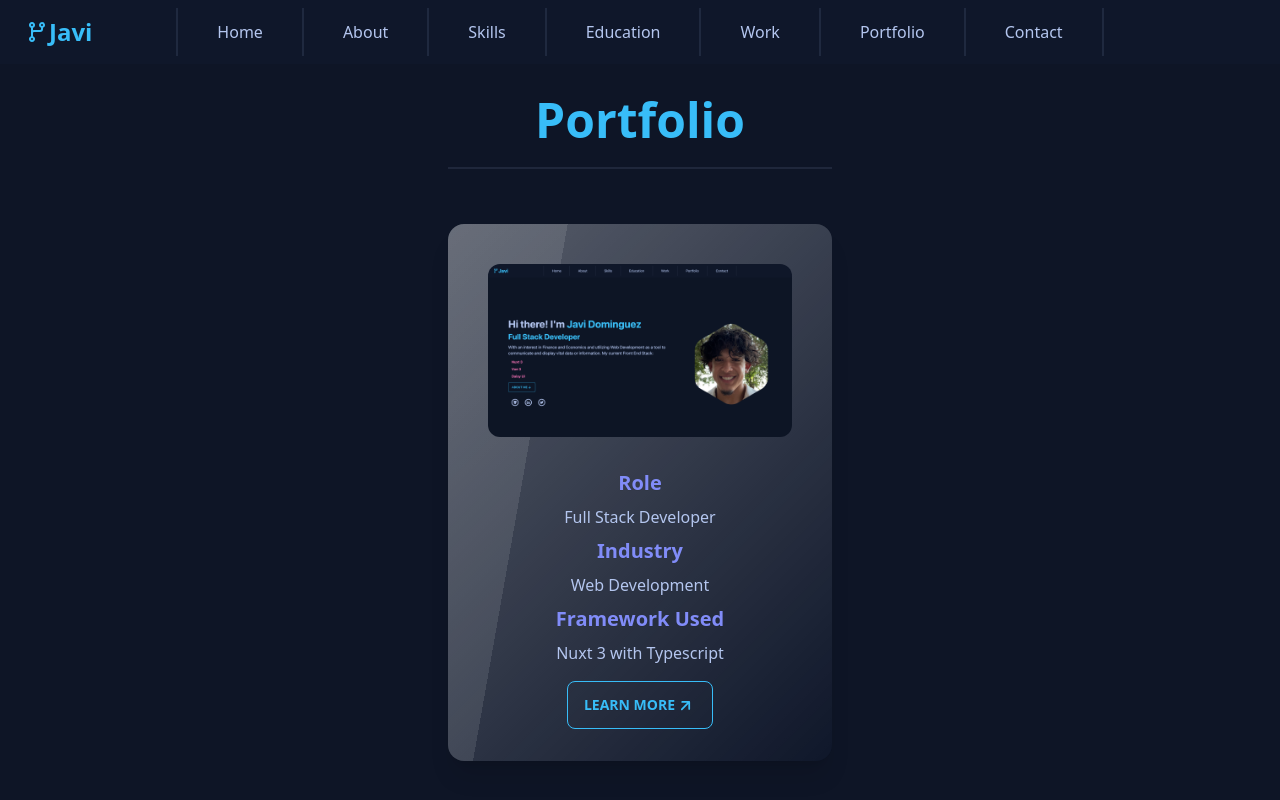
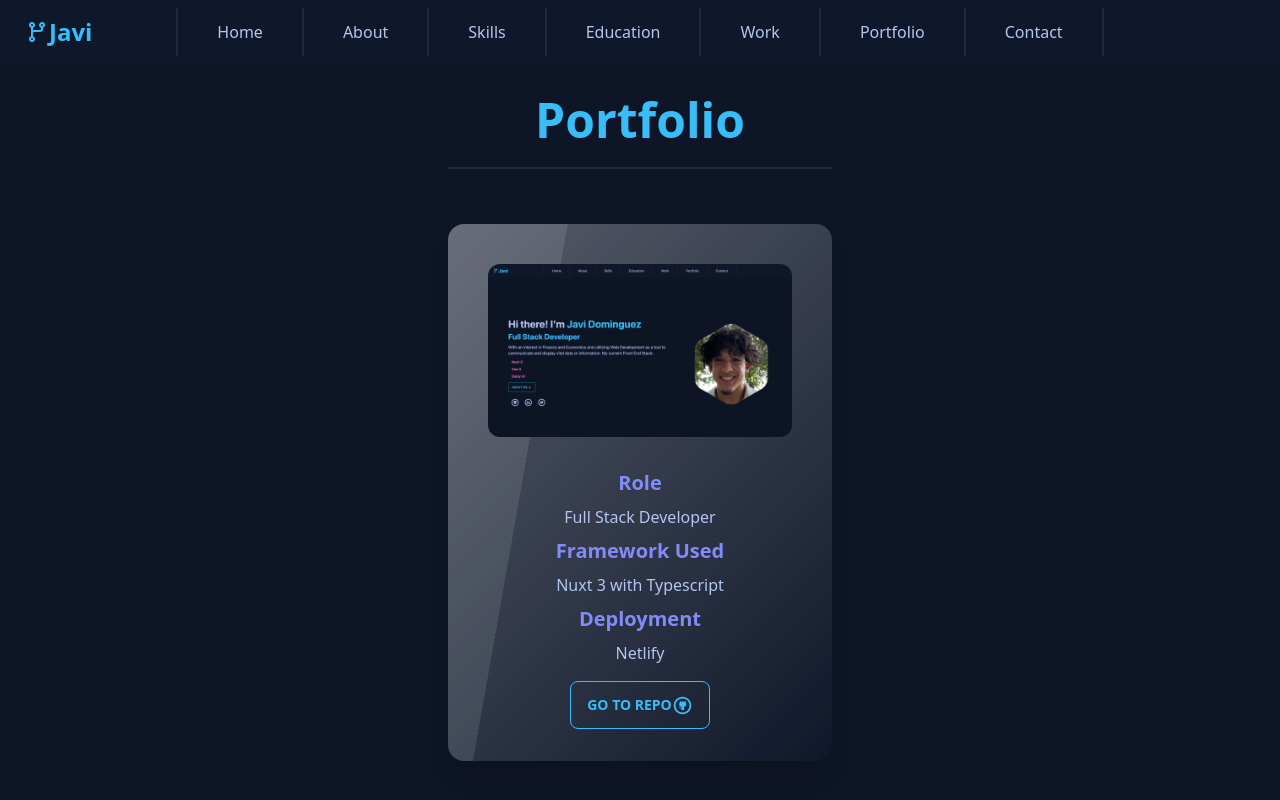
Before and after one commit to JaviD17/nuxtfolio, a Nuxt app: page /Portfolio in a window 1280 px wide. Shown: the top 800 px of the page. Built offline with nearby package versions, Linux system fonts and the light colour scheme.

Commit message:
Portfolio card update

```diff
--- a/pages/About.vue
+++ b/pages/About.vue
@@ -15,7 +15,7 @@
             href="https://github.com/JaviD17/nuxtfolio"
             class="btn btn-outline btn-primary mt-4"
           >
-            Checkout My Repo
+            Checkout Repo
             <svg
               xmlns="http://www.w3.org/2000/svg"
               viewBox="-2 -2 24 24"
--- a/pages/Portfolio.vue
+++ b/pages/Portfolio.vue
@@ -13,27 +13,32 @@
             <h2 class="card-title text-xl font-bold text-secondary">Role</h2>
             <p>Full Stack Developer</p>
             <h2 class="card-title text-xl font-bold text-secondary">
-              Industry
-            </h2>
-            <p>Web Development</p>
-            <h2 class="card-title text-xl font-bold text-secondary">
               Framework Used
             </h2>
             <p>Nuxt 3 with Typescript</p>
+            <h2 class="card-title text-xl font-bold text-secondary">
+              Deployment
+            </h2>
+            <p>Netlify</p>
             <div class="card-actions mt-2">
               <a
-                href="https://www.arrivelogistics.com/"
+                href="https://github.com/JaviD17/nuxtfolio"
                 class="btn btn-outline btn-primary"
-                >Learn More<svg
+                >Go To Repo
+                <svg
                   xmlns="http://www.w3.org/2000/svg"
-                  viewBox="-6 -6.5 24 24"
+                  viewBox="-2 -2 24 24"
                   width="21"
                   fill="currentColor"
                 >
                   <path
-                    d="M7.828 2.414H2.243a1 1 0 1 1 0-2h8a.997.997 0 0 1 1 1v8a1 1 0 0 1-2 0V3.828l-6.779 6.779A1 1 0 0 1 1.05 9.192l6.778-6.778z"
-                  ></path></svg
-              ></a>
+                    d="M8.18 15.008c.12 0 .211-.004.271-.012a.317.317 0 0 0 .18-.107c.06-.063.09-.154.09-.274l-.004-.557c-.003-.355-.004-.637-.004-.844l-.188.033a2.41 2.41 0 0 1-.455.028 3.498 3.498 0 0 1-.57-.057 1.276 1.276 0 0 1-.548-.246 1.04 1.04 0 0 1-.36-.503l-.082-.189a2.046 2.046 0 0 0-.258-.417.989.989 0 0 0-.357-.312l-.057-.04a.602.602 0 0 1-.106-.1.455.455 0 0 1-.074-.114c-.016-.038-.003-.07.04-.094a.533.533 0 0 1 .238-.037l.164.025c.11.021.245.087.406.196.16.11.293.251.397.426.126.224.277.395.455.512a.964.964 0 0 0 .536.176c.18 0 .336-.013.467-.04a1.63 1.63 0 0 0 .369-.124c.049-.365.182-.647.4-.843a5.61 5.61 0 0 1-.839-.148 3.346 3.346 0 0 1-.77-.32 2.204 2.204 0 0 1-.66-.548c-.174-.219-.317-.505-.43-.86a4.09 4.09 0 0 1-.167-1.229c0-.66.216-1.223.647-1.687-.202-.497-.183-1.054.057-1.671.159-.05.394-.013.705.11.311.123.54.228.684.316.145.087.26.16.348.22a5.814 5.814 0 0 1 1.573-.212c.54 0 1.065.07 1.573.213l.31-.197c.214-.13.465-.251.754-.36.29-.11.511-.14.664-.09.246.617.268 1.174.065 1.67.432.465.648 1.027.648 1.688 0 .464-.056.875-.168 1.233-.112.358-.257.644-.434.86a2.29 2.29 0 0 1-.664.545 3.342 3.342 0 0 1-.77.32 5.605 5.605 0 0 1-.84.147c.284.245.426.633.426 1.163v1.957c0 .093.014.168.041.226a.226.226 0 0 0 .131.119c.06.021.114.035.16.04.047.006.113.009.2.009h-1.966-2.227z"
+                  ></path>
+                  <path
+                    d="M10 18a8 8 0 1 0 0-16 8 8 0 0 0 0 16zm0 2C4.477 20 0 15.523 0 10S4.477 0 10 0s10 4.477 10 10-4.477 10-10 10z"
+                  ></path>
+                </svg>
+              </a>
             </div>
           </div>
         </div>
```
